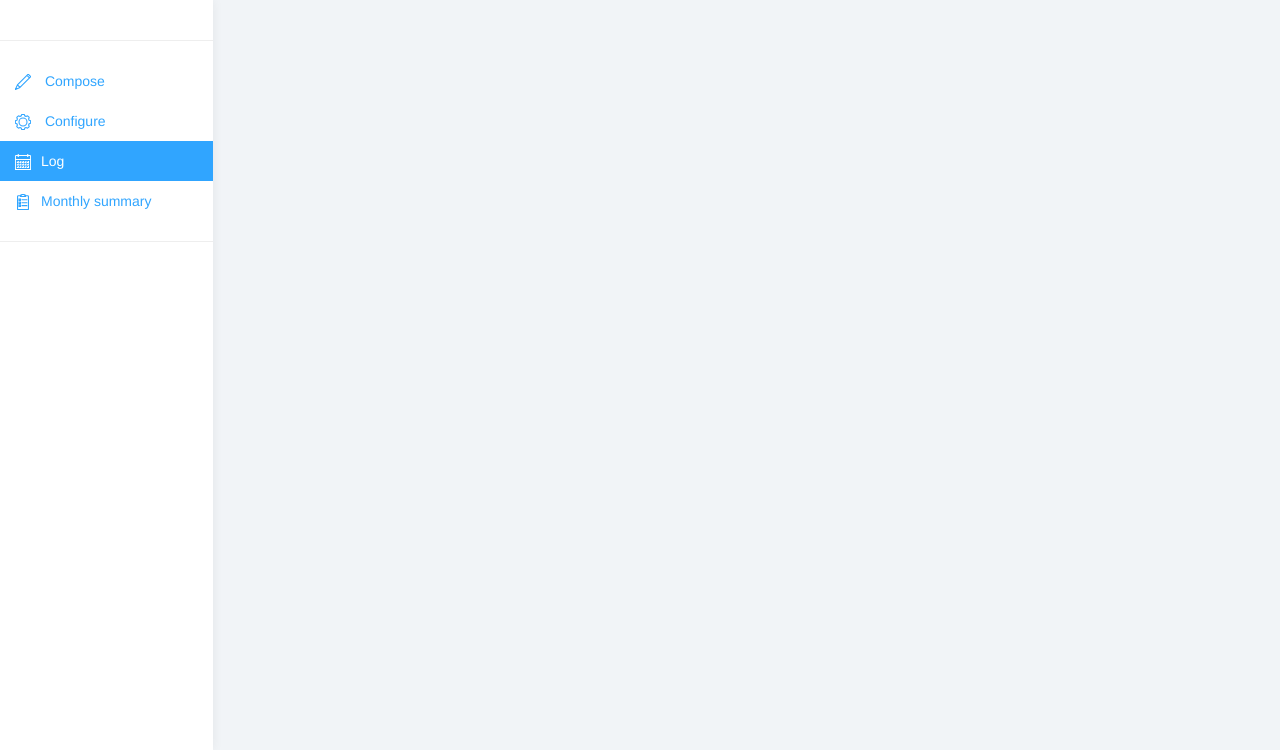
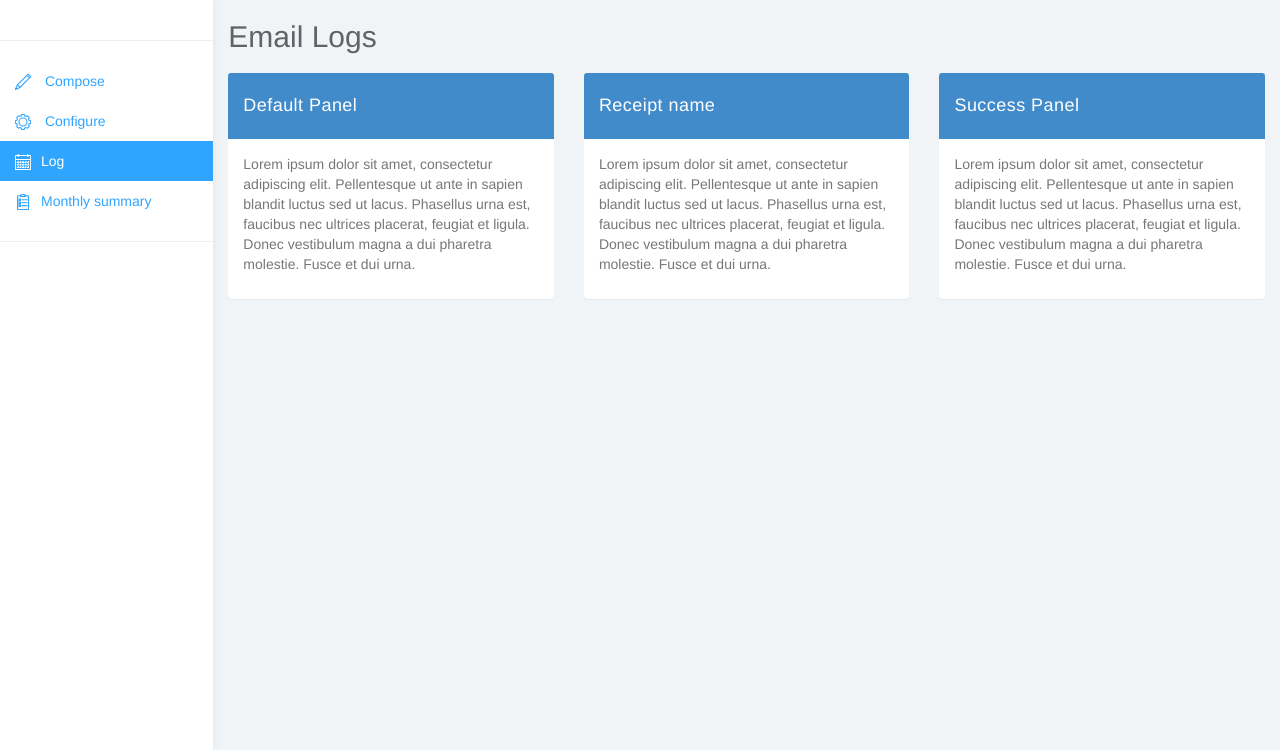
Before and after one commit to codyowl/standupmeeting, a Django app: page /dashboard/log in a window 1280 px wide. Shown: the part 50-800 px from the top of the page. Run offline with Django 3.2, Linux system fonts and the light colour scheme; some libraries are stand-ins or nearby versions.

Commit message:
All templates done ! :art:

```diff
--- /dev/null
+++ b/dashboard/forms.py
@@ -0,0 +1,5 @@
+from django import forms
+
+class RecipientForm(forms.Form):
+	name = forms.CharField(required=True,widget=forms.TextInput(attrs={'class':'form-control','placeholder': 'Enter Receipt name'}))
+	email = forms.CharField(required=True, widget=forms.TextInput(attrs={'class':'form-control', 'placeholder':'Enter Receipt email'}))
--- a/dashboard/views.py
+++ b/dashboard/views.py
@@ -1,5 +1,6 @@
 from django.shortcuts import render, render_to_response
 from django.template import RequestContext
+from dashboard.forms import RecipientForm
 
 def dashboard_home(request, template='dashboard/dashboard_home.html'):
 	return render_to_response(template, context_instance=RequestContext(request))
--- a/templates/base.html
+++ b/templates/base.html
@@ -28,6 +28,7 @@
 		<script src="{% static 'js/easypiechart.js' %}"></script>
 		<script src="{% static 'js/easypiechart-data.js' %}"></script>
 		<script src="{% static 'js/bootstrap-datepicker.js' %}"></script>
-    	{% endblock %}
+
+		{% endblock %}
   	</body>
 </html>
--- a/templates/dashboard/log.html
+++ b/templates/dashboard/log.html
@@ -2,4 +2,46 @@
 {% load staticfiles %}
 {% block content %}
 {% include "menu.html" %}
+<div class="col-sm-9 col-sm-offset-3 col-lg-10 col-lg-offset-2 main">
+		<div class="row">
+			<div class="col-lg-12">
+				<h2>Email Logs</h2>
+			</div>
+			<div class="col-md-4">
+				<div class="panel panel-primary">
+					<div class="panel-heading">
+						Default Panel
+					</div>
+					<div class="panel-body">
+						<p>Lorem ipsum dolor sit amet, consectetur adipiscing elit. Pellentesque ut ante in sapien blandit luctus sed ut lacus. Phasellus urna est, faucibus nec ultrices placerat, feugiat et ligula. Donec vestibulum magna a dui pharetra molestie. Fusce et dui urna.</p>
+					</div>
+				</div>
+			</div>
+
+			<div class="col-md-4">
+				<div class="panel panel-primary">
+					<div class="panel-heading">
+						Receipt name
+					</div>
+					<div class="panel-body">
+						<p>Lorem ipsum dolor sit amet, consectetur adipiscing elit. Pellentesque ut ante in sapien blandit luctus sed ut lacus. Phasellus urna est, faucibus nec ultrices placerat, feugiat et ligula. Donec vestibulum magna a dui pharetra molestie. Fusce et dui urna.</p>
+					</div>
+				</div>
+			</div>
+
+			<div class="col-md-4">
+				<div class="panel panel-primary">
+					<div class="panel-heading">
+						Success Panel
+					</div>
+					<div class="panel-body">
+						<p>Lorem ipsum dolor sit amet, consectetur adipiscing elit. Pellentesque ut ante in sapien blandit luctus sed ut lacus. Phasellus urna est, faucibus nec ultrices placerat, feugiat et ligula. Donec vestibulum magna a dui pharetra molestie. Fusce et dui urna.</p>
+					</div>
+				</div>
+			</div>
+
+
+
+		</div><!-- /.row -->
+</div>
 {% endblock %}
--- a/templates/menu.html
+++ b/templates/menu.html
@@ -57,5 +57,6 @@
 			<li role="presentation" class="divider"></li>
 
 		</ul>
+	</div>
 
 {% endblock %}
```
Also changed, not shown: templates/dashboard/compose.html (+39 -0 lines), templates/dashboard/configure.html (+79 -0 lines), accounts/forms.py (added), 3 other files.
